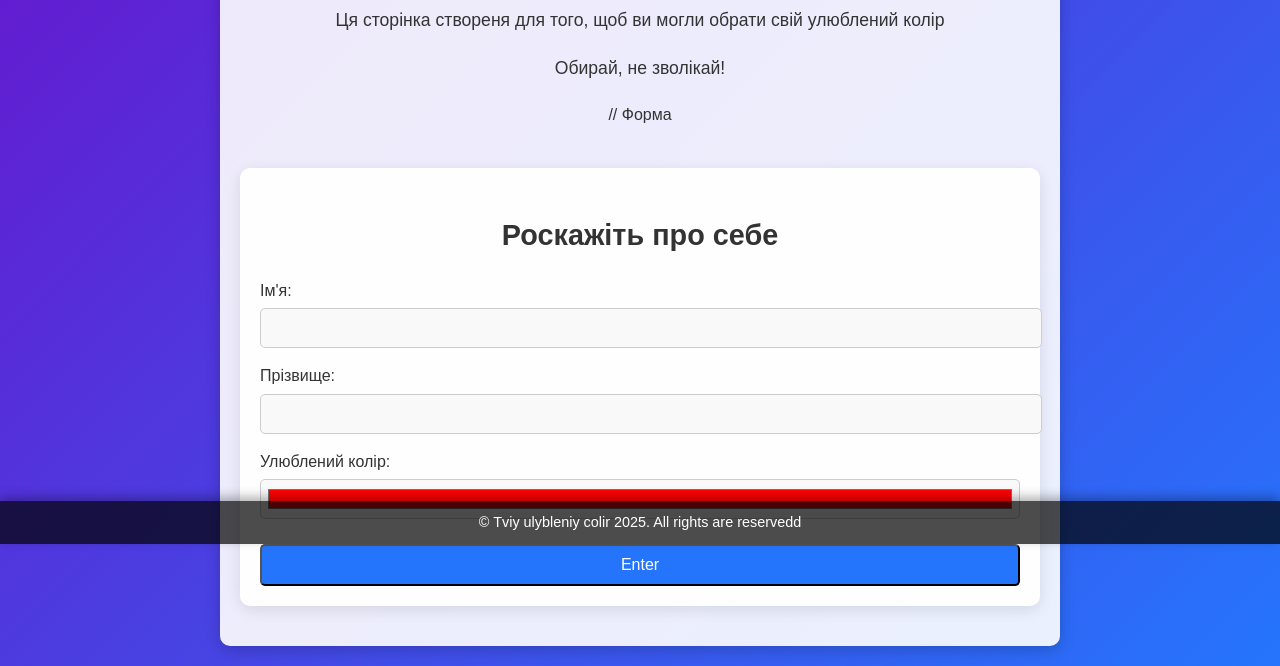
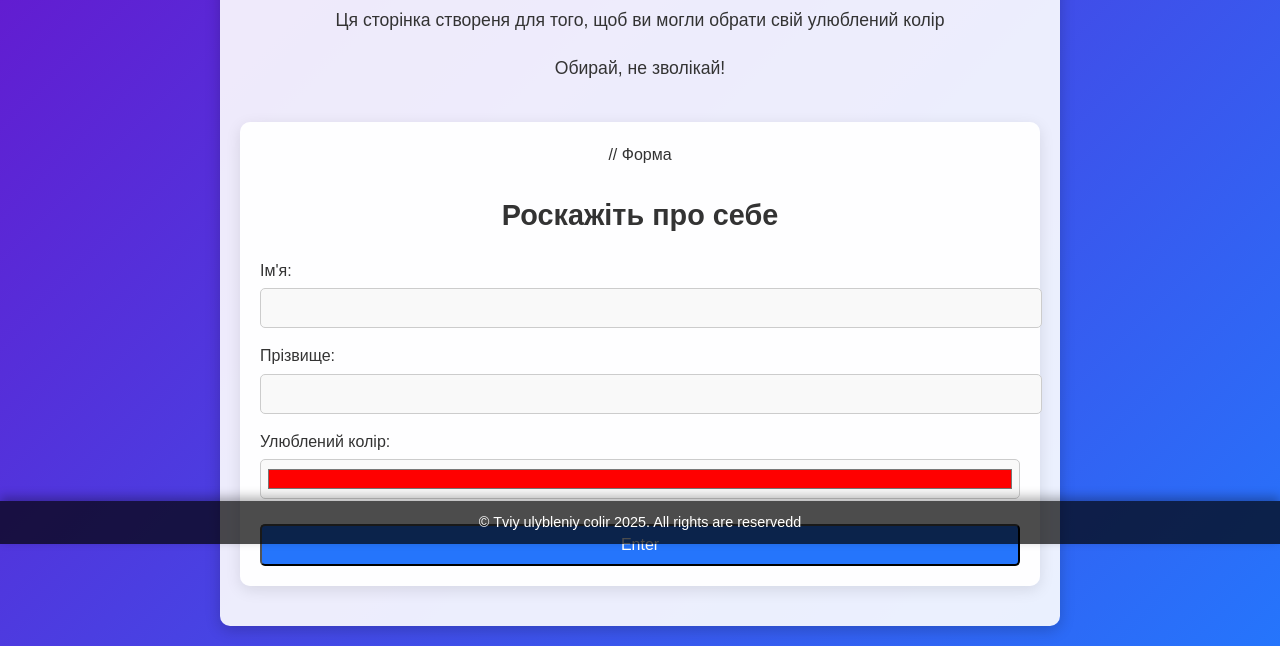
Before and after one commit to 4ymak/landing, a plain HTML site: page public/index.html in a window 1280 px wide. Shown: the part 256-922 px from the top of the page. Drawn offline with Linux system fonts and the light colour scheme.

Commit message:
Update index.html

```diff
--- a/public/index.html
+++ b/public/index.html
@@ -20,8 +20,8 @@
         <p>Обирай, не зволікай!</p>
 
 
-        // Форма
-        <section class="form-section">
+
+        <section class="form-section"> // Форма
             <h2>Роскажіть про себе</h2>
             <form id="userForm">
                 <div class="form-group">
```
